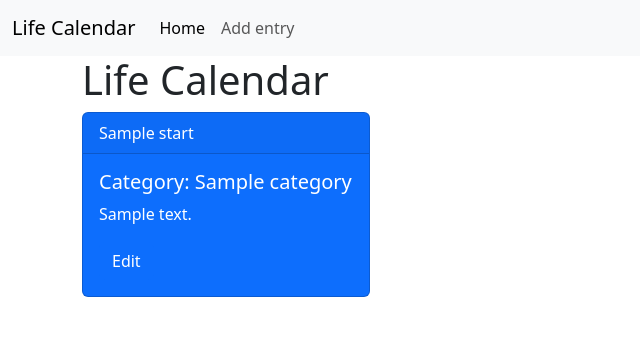
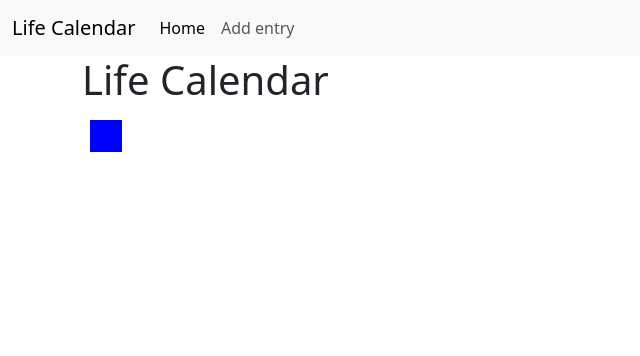
Before and after one commit to vinayh/lifecal-flask, a Flask app: template templates/index.html in a window 1280 px wide. Shown: the top 356 px of the page, without its empty margins (0-640 px from the left). Run offline with Flask 3, Linux system fonts and the light colour scheme; the template is opened without the code that fills it: most values are stand-ins (such as "Sample title", 1, 10 or a date in 2020); parts of the project's set-up code (start-up, migrations or seed data) failed here and were passed over.

Commit message:
Changed to basic CSS-styled rectangles, simplified code somewhat

```diff
--- a/static/css/style.css
+++ b/static/css/style.css
@@ -1,6 +1,3 @@
-h1 {
-    border: 2px #eee solid;
-    color: brown;
-    text-align: center;
-    padding: 10px;
+.rectangle {
+    width: 2rem; height: 2rem; margin: 0.5rem; background: blue;
 }
--- a/templates/base.html
+++ b/templates/base.html
@@ -5,7 +5,7 @@
         <meta name="viewport" content="width=device-width, initial-scale=1, shrink-to-fit=no">
         <!-- Bootstrap -->
         <link rel="stylesheet" href="https://cdn.jsdelivr.net/npm/bootstrap@5.3.2/dist/css/bootstrap.min.css" rel="stylesheet" integrity="sha384-T3c6CoIi6uLrA9TneNEoa7RxnatzjcDSCmG1MXxSR1GAsXEV/Dwwykc2MPK8M2HN" crossorigin="anonymous">
-
+        {% block head %} {% endblock %}
         <title>{% block title %} {% endblock %}</title>
     </head>
     <body>
--- a/templates/edit.html
+++ b/templates/edit.html
@@ -26,7 +26,7 @@
     </div>
 
     <div class="mb-3">
-        <button type="submit" class="btn btn-primary">Submit</button>
+        <button type="submit" class="btn btn-primary">Save</button>
     </div>
 </form>
 <hr>
--- a/templates/index.html
+++ b/templates/index.html
@@ -1,16 +1,18 @@
 {% extends 'base.html' %}
 {% set active_page = 'index' %}
 
+{% block head %}
+<link rel="stylesheet" href="{{ url_for('static', filename= 'css/style.css') }}">
+{% endblock %}
+
 {% block content %}
     <h1>{% block title %} Life Calendar {% endblock %}</h1>
+    <div class="d-flex flex-wrap">
     {% for entry in entries %}
-        <div class="card text-bg-primary mb-3" style="max-width: 18rem;">
-            <div class="card-header">{{ entry['start'] }}</div>
-            <div class="card-body">
-                <h5 class="card-title">Category: {{ entry['category'] }}</h5>
-                <p class="card-text">{{ entry['note'] }}</p>
-                <a href="{{ url_for('edit', entry_id=entry['id']) }}" class="btn btn-primary">Edit</a>
+        <a href="{{ url_for('edit', entry_id=entry['id']) }}">
+            <div class="rectangle">
             </div>
-        </div>
+        </a>
     {% endfor %}
+    </div>
 {% endblock %}
```
